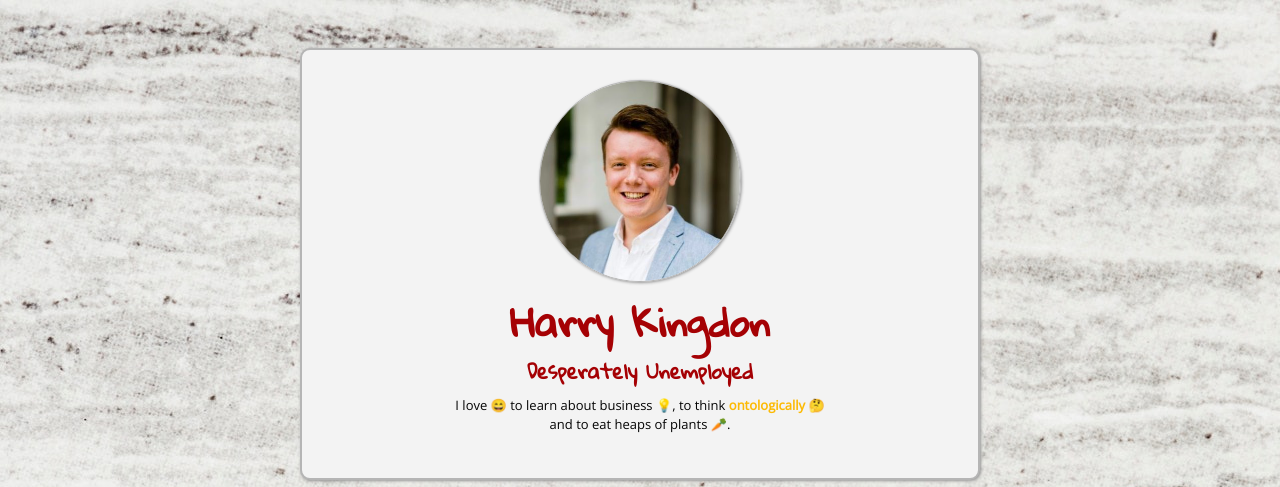
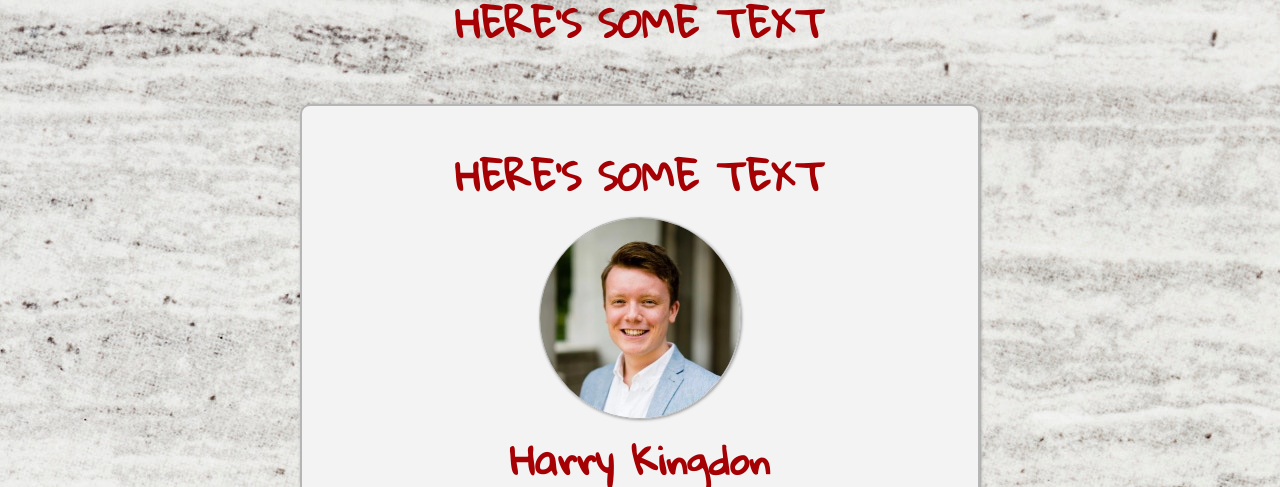
Before and after one commit to HarryKingdon/profile, a plain HTML site: page index.html in a window 1280 px wide. Shown: the top 487 px of the page. Drawn offline with nearby package versions, Linux system fonts and the light colour scheme.

Commit message:
make my profile prettier

```diff
--- a/index.html
+++ b/index.html
@@ -8,8 +8,11 @@
     <link rel="stylesheet" href="style.css">
   </head>
   <body>
+    <h1>HERE'S SOME TEXT</h1>
     <div class="container">
       <div class="card text-squeezed">
+            <h1>HERE'S SOME TEXT</h1>
+
         <img src="images/harry.jpeg" alt="Harry Kingdon" id="harry-photo">
         <h1>Harry Kingdon</h1>
         <h2>Desperately Unemployed</h2>
```
